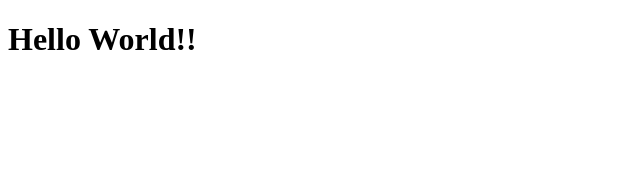
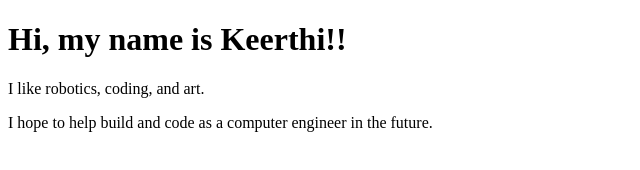
Before and after one commit to Keert0855/hello-world, a plain HTML site: page index.html in a window 1280 px wide. Shown: the whole page, without its empty margins (0-640 px from the left). Drawn offline with Linux system fonts and the light colour scheme.

Commit message:
Change heading and add personal interest paragraphs
Updated the heading and added two paragraphs about interests and future aspirations.

```diff
--- a/index.html
+++ b/index.html
@@ -4,6 +4,8 @@
     <title>Hello World</title>
 </head>
 <body>
-    <h1>Hello World!!</h1>
+    <h1>Hi, my name is Keerthi!!</h1>
+    <p>I like robotics, coding, and art.</p>
+    <p>I hope to help build and code as a computer engineer in the future.</p>
 </body>
 </html>
```
